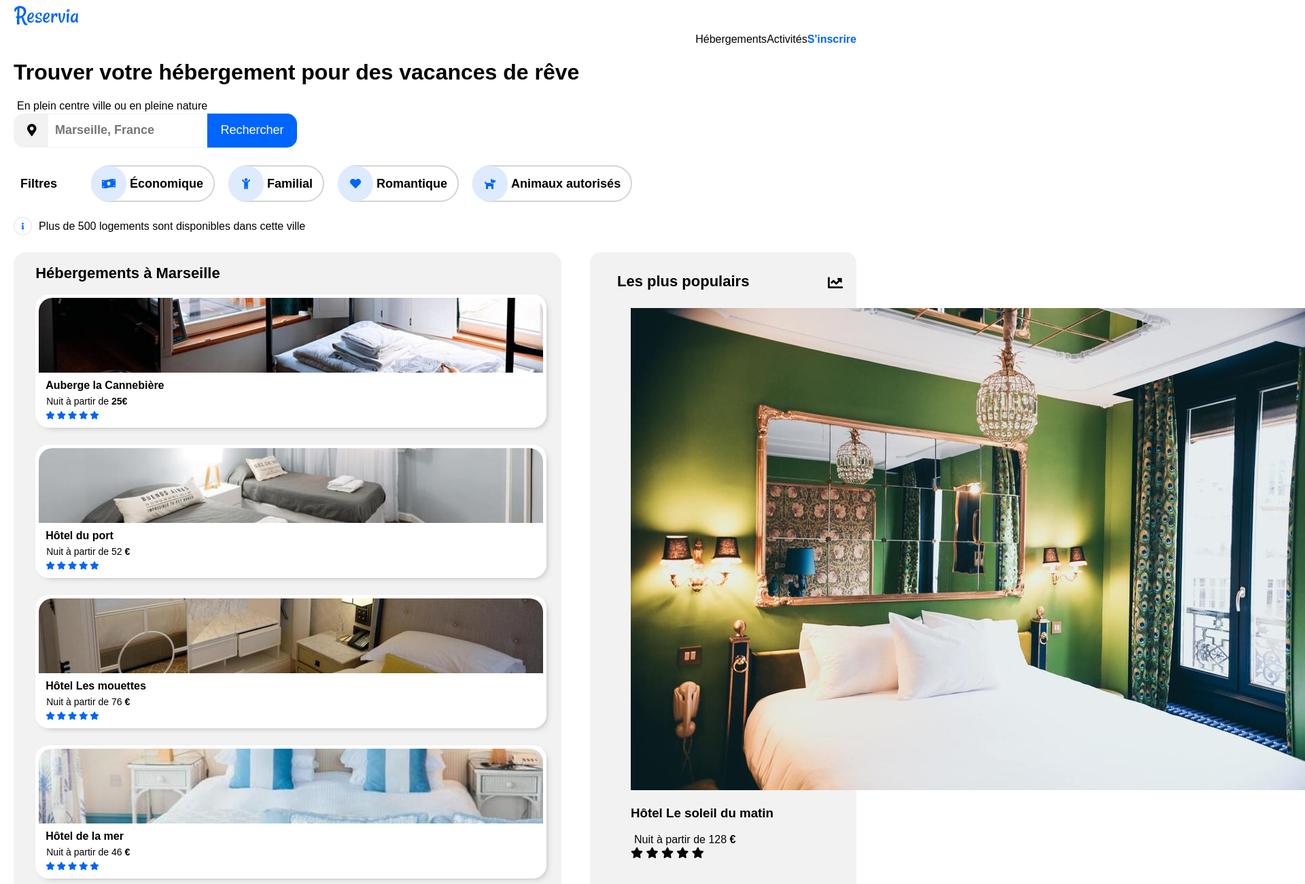
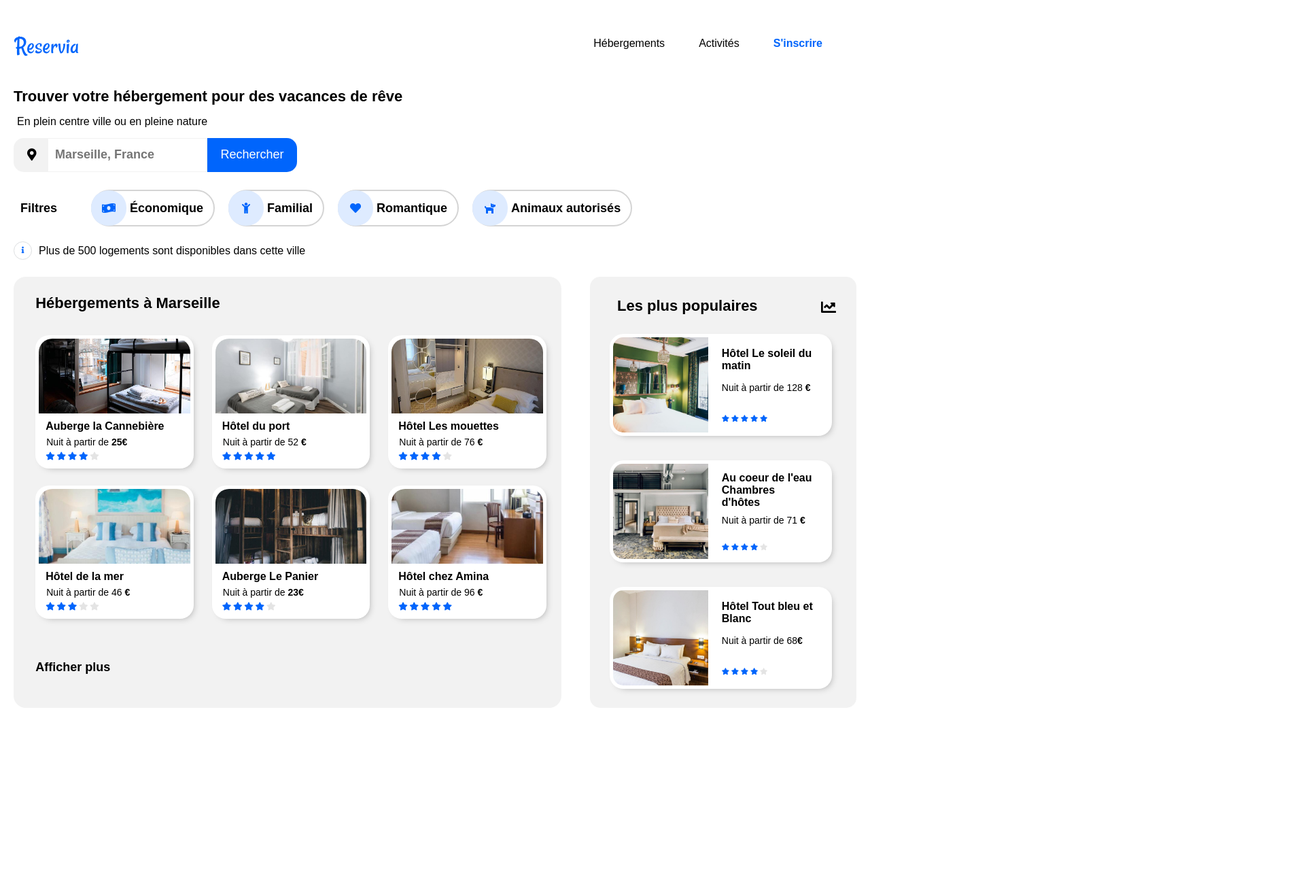
Before and after one commit to Stealian/GwenaelleDuchemin_2_14092021, a plain HTML site: page index.html in a window 1280 px wide. Shown: the top 1300 px of the page at 68% size, 1920 px wide, since content can reach past the window. After the commit the page ends 1115 px from the top, so only its background shows below. Drawn offline with Linux system fonts and the light colour scheme; a web font is replaced by a local one.

Commit message:
respect et modification nomenclature + structuration hébergement & populaires

```diff
--- a/index.html
+++ b/index.html
@@ -1,5 +1,6 @@
 <!DOCTYPE html>
 <html lang="fr">
+
 <head>
     <meta charset="UTF-8" />
     <meta http-equiv="X-UA-Compatible" content="IE=edge" />
@@ -9,31 +10,32 @@
     <link rel="stylesheet" href="https://cdnjs.cloudflare.com/ajax/libs/font-awesome/5.15.4/css/all.min.css">
     <title>Reservia</title>
 </head>
+
+<body>
+
     <main id="container">
-        <!--HEADER-->
+
+        <!-- header -->
         <header>
-            <!--Logo-->
-            <div class="TopHead">
-                <a href="index.html" class="Logo">
-                    <img src="images/logo/Reservia.svg" alt="ReserviaLogo">
+            <div class="header-top">
+                <a href="index.html" class="logo">
+                    <img src="images/logo/Reservia.svg" alt="logo reservia"/>
                 </a>
                 <nav>
-                    <ul class="Menu">
-                        <li><a href="#logement">Hébergements</a></li>
-                        <li><a href="#activities">Activités</a></li>
-                        <li><a class="Inscription" href="#">S'inscrire</a></li>
+                    <ul class="menu">
+                        <li><a href="#hebergement">Hébergements</a></li>
+                        <li><a href="#activite">Activités</a></li>
+                        <li><a class="inscription" href="#">S'inscrire</a></li>
                     </ul>
                 </nav>
             </div>
-
-            <!--Title-->
-            <div class="TitleHead">
+            <!-- titre -->
+            <div class="titre">
                 <h1>Trouver votre hébergement pour des vacances de rêve</h1>
                 <p>En plein centre ville ou en pleine nature</p>
             </div>
-
-            <!--Search-->
-            <div class="Search">
+            <!-- barre rechcerche -->
+            <div class="recherche">
                 <div class="icone-localisation">
                     <i class="fas fa-map-marker-alt"></i>
                 </div>
@@ -43,8 +45,7 @@
                     <div class="icon-search"><i class="fas fa-search"></i></div>
                 </form>
             </div>
-
-            <!--Filters-->
+            <!-- filtre -->
             <section class="filtres">
                     <h3>Filtres</h3>
                 <div class="filtres-selection">
@@ -64,8 +65,6 @@
                     <div class="filtres-texte">Animaux autorisés</div>
                 </div>
             </section>
-
-            <!--Banner-->
             <div class="header-banniere">
                 <div class="icon">
                     <i class="fas fa-info"></i>
@@ -74,19 +73,17 @@
             </div>
         </header>
 
-        <!--Body-->
+        <!-- Corps -->
         <div class="main">
 
-            <!--Logement-->
-            <section id="Logement">
-                <div class="Hebergement">
+        <!-- hebergement left -->
+        <section id="hebergement">
+            <div class="hebergements">
                 <h2>Hébergements à Marseille</h2>
-                    <div class="GrilleLogement">
+                <div class="hebergement-grille">
                     <a href="#">
-                            <figure class="MarseilleLogement">
-
+                        <figure class="hebergement-marseille">
                                 <div class="figure-img1" ></div>
-
                             <figcaption class="figure-details">
                                 <h3>Auberge la Cannebière</h3>
                                 <p>Nuit à partir de <strong>25€</strong></p>
@@ -100,12 +97,9 @@
                             </figcaption>
                         </figure>
                     </a>
-
                     <a href="#">
-                            <figure class="MarseilleLogement">
-
+                        <figure class="hebergement-marseille">
                             <div class="figure-img2"> </div>
-
                             <figcaption class="figure-details">
                                 <h3>Hôtel du port</h3>
                                 <p>Nuit à partir de 52 <strong>€</strong></p>
@@ -119,12 +113,9 @@
                             </figcaption>
                         </figure>
                     </a>
-
                     <a href="#">
-                            <figure class="MarseilleLogement">
-
+                        <figure class="hebergement-marseille">
                             <div class="figure-img3"></div>
-
                             <figcaption class="figure-details">
                                 <h3>Hôtel Les mouettes</h3>
                                 <p>Nuit à partir de 76 <strong>€</strong></p>
@@ -138,12 +129,9 @@
                             </figcaption>
                         </figure>
                     </a>
-
                     <a href="#">
-                            <figure class="MarseilleLogement">
-
+                        <figure class="hebergement-marseille">
                             <div class="figure-img4"></div>
-
                             <figcaption class="figure-details">
                                 <h3>Hôtel de la mer</h3>
                                 <p>Nuit à partir de 46 <strong>€</strong></p>
@@ -157,12 +145,9 @@
                             </figcaption>
                         </figure>
                     </a>
-
                     <a href="#">
-                            <figure class="MarseilleLogement">
-
+                        <figure class="hebergement-marseille">
                             <div class="figure-img5"></div>
-
                             <figcaption class="figure-details">
                                 <h3>Auberge Le Panier</h3>
                                 <p>Nuit à partir de <strong>23€</strong></p>
@@ -176,12 +161,9 @@
                             </figcaption>
                         </figure>
                     </a>
-
                     <a href="#">
-                            <figure class="MarseilleLogement">
-
+                        <figure class="hebergement-marseille">
                             <div class="figure-img6"></div>
-
                             <figcaption class="figure-details">
                                 <h3>Hôtel chez Amina</h3>
                                 <p>Nuit à partir de 96 <strong>€</strong></p>
@@ -201,14 +183,15 @@
                 </div>
             </div>
         </section>
-            <!--Popular-->
-            <section id="Popular">
-                <h2>Les plus populairs</h2>
-                <aside class="Populare">
-                    <div class="TitlePopular">
+
+        <!-- populaire right -->
+        <section id="populaire">
+            <h2>Les plus populaires</h2>
+            <aside class="populaire">
+                <div class="populaire-titre">
                     <i class="fas fa-chart-line"></i>
                 </div>
-                    <div class="GrillePopular">
+                <div class="populaire-grille">
                     <a href="#">
                         <figure class="populaire-marseille">
                             <div class="populaire-img">
@@ -227,9 +210,46 @@
                             </figcaption>
                         </figure>
                     </a>
+                    <a href="#">
+                        <figure class="populaire-marseille">
+                            <div class="populaire-img">
+                                <img src="./images/hebergements/3_medium/aw-creative-VGs8z60yT2c-unsplash.jpg" alt="image Au coeur de l'eau Chambres d'hôtes" />
+                            </div>
+                            <figcaption class="populaire-details">
+                                    <h3>Au coeur de l'eau Chambres d'hôtes</h3>
+                                    <p>Nuit à partir de 71 <strong>€</strong></p>
+                                <div class="populaire-stars">
+                                    <i class="fa fa-star"></i>
+                                    <i class="fa fa-star"></i>
+                                    <i class="fa fa-star"></i>
+                                    <i class="fa fa-star"></i>
+                                    <i class="fa fa-star"></i>
+                                </div>
+                            </figcaption>
+                        </figure>
+                    </a>
+                    <a href="#">
+                        <figure class="populaire-marseille">
+                            <div class="populaire-img">
+                                <img src="./images/hebergements/3_medium/febrian-zakaria-sjvU0THccQA-unsplash.jpg" alt="image Hôtel Tout bleu et Blanc" />
+                            </div>
+                            <figcaption class="populaire-details">
+                                    <h3>Hôtel Tout bleu et Blanc</h3>
+                                    <p>Nuit à partir de 68<strong>€</strong></p>
+                                <div class="populaire-stars">
+                                    <i class="fa fa-star"></i>
+                                    <i class="fa fa-star"></i>
+                                    <i class="fa fa-star"></i>
+                                    <i class="fa fa-star"></i>
+                                    <i class="fa fa-star"></i>
+                                </div>
+                            </figcaption>
+                        </figure>
+                    </a>
                 </div>
             </aside>
         </section>
     </div>
-    </main>
+
+</body>
 </html>
--- a/style.css
+++ b/style.css
@@ -4,7 +4,7 @@
     font-weight: 100 1000;
 }
 
-/* HEADER */
+/* header */
 body,
 html {
     color: black;
@@ -19,7 +19,7 @@ a {
     text-decoration: none;
     color: black;
 }
-header .Menu {
+header .menu {
     display: flex;
     flex-direction: row;
     justify-content: flex-end;
@@ -35,7 +35,7 @@ header li {
     padding-left: 20px;
     padding-right: 20px;
 }
-.Logo {
+.logo {
     padding-top: 10px;
 }
 .header-top {
@@ -46,29 +46,30 @@ header li {
     padding-top: 35px;
     margin-bottom: 35px;
 }
-.header-top .Menu {
+.header-top .menu {
     margin-top: 20px;
     display: flex;
     flex-direction: row;
     justify-content: flex-end;
     text-decoration: none;
 }
-.header-top .Menu a {
+.header-top .menu a {
     text-decoration: none;
-    padding-top: 50px;
+    padding-top: 53px;
     margin-right: 50px;
     font-size: 16px;
 }
-.header-top .Menu a:hover {
+.header-top .menu a:hover {
     border-top: 2px solid #0065fc;
     color: #0065fc;
 }
-.Inscription {
+.inscription {
     color: #0065fc;
     font-weight: bolder;
 }
 
-/* HEADER'S TITLE */
+
+/* header-titre */
 .titre {
     margin-bottom: 15px;
 }
@@ -80,14 +81,14 @@ header li {
     font-size: 22px;
 }
 
-/* HEADER'S SEARCHBAR */
-.Search {
+/* header-search */
+.recherche {
     display: flex;
 }
 .form-btn {
     display: flex;
 }
-.Search input {
+.recherche input {
     border: none;
     padding: 0 10px 0 10px;
     width: 132px;
@@ -105,7 +106,7 @@ header li {
     padding-top: 5px;
     padding-left: 10px;
 }
-.Search input {
+.recherche input {
     height: 50px;
     border: none;
     padding: 0 10px 0 10px;
@@ -141,7 +142,7 @@ input.btn-search:focus{
     border-radius: 0px 15px 15px 0px;
 }
 
-/* HEADER'S FILTERS */
+/* header-filtre */
 .filtres {
     display: flex;
     align-items: center;
@@ -195,7 +196,7 @@ input.btn-search:focus{
     padding: 0 5px;
 }
 
-/* HEADER'S BANNER */
+/* header-banniere */
 .header-banniere {
     display: flex;
     align-items: center;
@@ -220,7 +221,7 @@ input.btn-search:focus{
     font-weight: 500;
 }
 
-/*MAIN*/
+/* main */
 .main {
     display: flex;
     justify-content: space-between;
@@ -228,13 +229,13 @@ input.btn-search:focus{
     width: 100%;
 }
 
-/*LOGEMENT*/
-#Logement {
+/* hebergement */
+#hebergement {
     width: 65%;
     background-color: #f2f2f2;
     border-radius: 18px;
 }
-.Hebergement {
+.hebergements {
     display: flex;
     justify-content: space-around;
     flex-direction: column;
@@ -242,17 +243,17 @@ input.btn-search:focus{
     width: 92%;
     margin: auto;
 }
-.Hebergement h2{
+.hebergements h2{
     font-size: 22px;
 }
-.GrilleLogement figure:hover {
+.hebergement-grille figure:hover {
     cursor: pointer;
     transform: scale(1.015);
 }
-.GrilleLogement a {
+.hebergement-grille a {
     width: 30%;
 }
-.GrilleLogement figure {
+.hebergement-grille figure {
     border-radius: 20px;
     padding: 5px 5px 12px 5px;
     width: 100%;
@@ -261,7 +262,7 @@ input.btn-search:focus{
     box-shadow: 4px 4px 11px -6px #9a9a9a;
     transition: 0.2s ease-in-out;
 }
-.hGrilleLogement {
+.hebergement-grille {
     display: flex;
     flex-wrap: wrap;
     width: 100%;
@@ -281,7 +282,7 @@ input.btn-search:focus{
     margin-top: 10px;
     font-size: 16px;
 }
-.MarseilleLogement {
+.hebergement-marseille {
     padding: 5px 5px 5px 5px;
     margin: 0;
 }
@@ -368,15 +369,15 @@ figure h2,p {
     color:#e4e4e4 ;
 }
 
-/*POPULAR*/
-#Popular {
+/* populaire */
+#populaire {
     background-color: #f2f2f2;
     border-radius: 15px 15px 15px 15px;
     padding-right: 10px;
     padding-left: 10px;
     width: 30%;
 }
-.TitlePopular {
+.populaire-titre {
     display: flex;
     justify-content: flex-end;
     align-items: center;
@@ -385,14 +386,85 @@ figure h2,p {
     margin-bottom: 10px;
     font-size: 22px;
 }
-#Popular h2{
+#populaire h2{
     font-size: 22px;
     margin-left: 30px;
     margin-top: 30px;
 }
-.Populare {
+.populaire {
     display: flex;
     flex-direction: column;
     height: 100%;
     padding: 0 10px;
 }
+.populaire-grille {
+    display: flex;
+    justify-content: space-around;
+    align-items: center;
+    flex-direction: column;
+    margin-bottom: 10px;
+}
+.populaire-grille figure {
+    background-color: #ffffff;
+    box-shadow: 4px 4px 11px -6px #9a9a9a;
+    cursor: pointer;
+    display: flex;
+    max-width: 95%;
+    transition: 0.2s ease-in-out;
+}
+.populaire-grille figure:hover {
+    transform: scale(1.015);
+}
+.populaire-grille a {
+    width: 95%;
+}
+.populaire-marseille {
+    padding: 5px;
+    border-radius: 20px;
+    height: 140px;
+    margin: 18px 0;
+}
+.populaire-details {
+    padding-left: 10px;
+    display: flex;
+    flex-direction: column;
+    justify-content: space-around;
+}
+.populaire-details h3 {
+    font-size: 16px;
+    margin-top: 0;
+    padding-right: 20px;
+    padding-left: 10px;
+}
+.populaire-details p {
+    font-size: 14px;
+    margin-top: -30px;
+    margin-left: 10px;
+}
+.fa-chart-line {
+    color: black;
+    padding-top: 0px;
+    padding-right: 10px;
+}
+.populaire-marseille img {
+    width: 140px;
+    height: 140px;
+    object-fit: cover;
+    border-radius: 15px 0 0 15px;
+}
+.populaire-marseille a {
+    display: flex;
+    flex-direction: row;
+    height: 100%;
+}
+.populaire-stars {
+    color: #0065fc;
+    font-size: 10px;
+    margin-left: 10px;
+}
+.populaire-grille a:nth-child(2) .populaire-stars i:nth-child(5) {
+    color: #e4e4e4;
+}
+.populaire-grille a:nth-child(3) .populaire-stars i:nth-child(5) {
+    color: #e4e4e4;
+}
```
Lines whose indentation alone changed are shown as unchanged.
